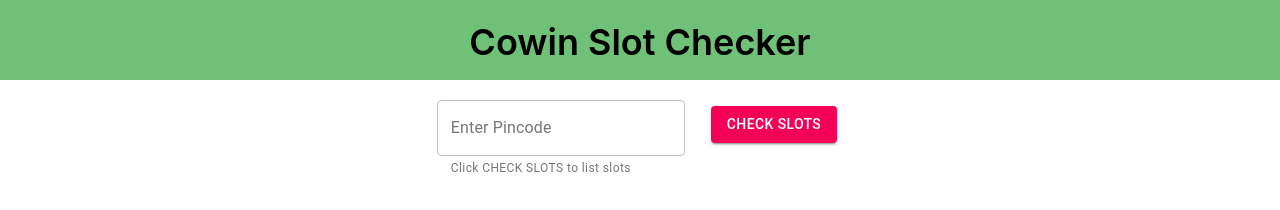
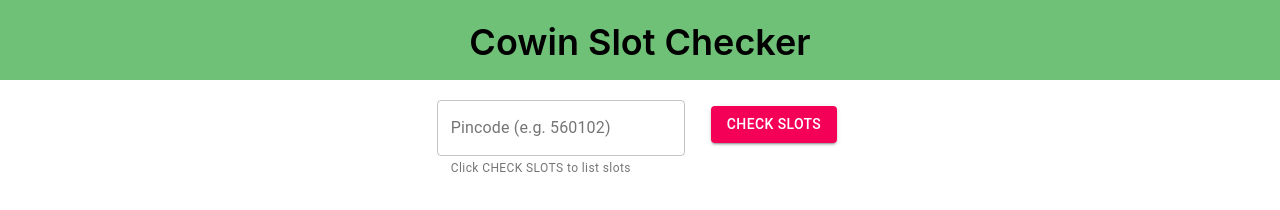
Before and after one commit to manoj-gupta/cowin, a React (Create React App) app: page / in a window 1280 px wide. Shown: the top 210 px of the page. Built offline with nearby package versions, Linux system fonts and the light colour scheme.

Commit message:
change Pincode label

```diff
--- a/src/components/Cowin.js
+++ b/src/components/Cowin.js
@@ -70,7 +70,7 @@ const Cowin = () => {
         <div className={classes.textfield}>
           <TextField
             id="outlined-helperText"
-            label="Enter Pincode"
+            label="Pincode (e.g. 560102)"
             helperText="Click CHECK SLOTS to list slots"
             variant="outlined"
             fullWidth
```
